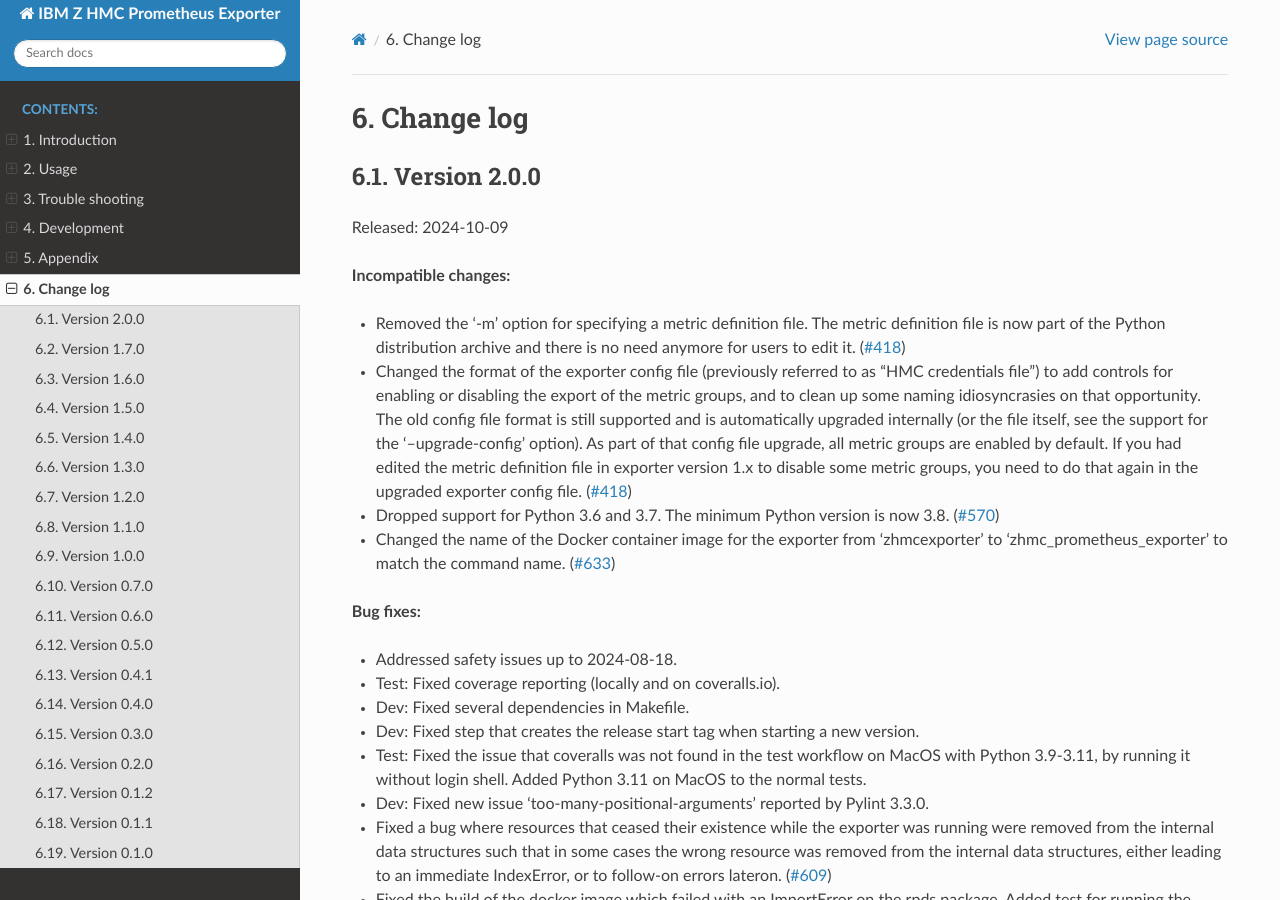
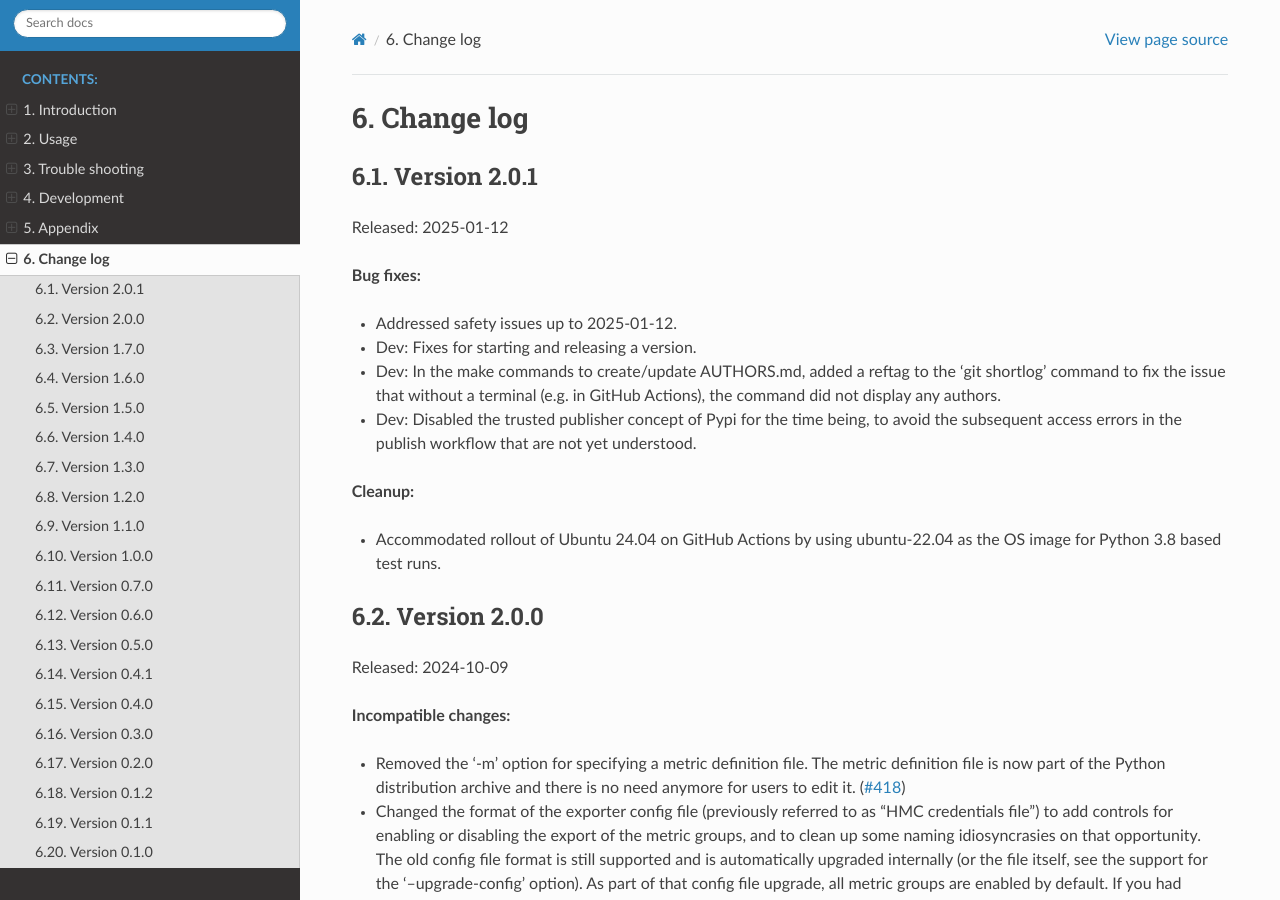
Before and after one commit to zhmcclient/zhmc-prometheus-exporter, a Sphinx documentation site: the page built from docs/changes.rst, in a window 1280 px wide and 900 px high. Built offline with Sphinx 7.4.7 and the Read the Docs theme 3.1.0, drawn with Linux system fonts in a browser that asks for light colours; the version number could not be read and is left out; some of the changed text lies outside the part shown.

Commit message:
Release 2.0.1
Signed-off-by: Andreas Maier <maiera@de.ibm.com>

```diff
--- a/changes/noissue.1.fix.rst
+++ /dev/null
@@ -1 +0,0 @@
-Dev: Fixes for starting and releasing a version.
--- a/changes/noissue.2.0.1.notshown.rst
+++ /dev/null
@@ -1 +0,0 @@
-Dummy change for starting new version 2.0.1
--- a/changes/noissue.2.cleanup.rst
+++ /dev/null
@@ -1,2 +0,0 @@
-Accommodated rollout of Ubuntu 24.04 on GitHub Actions by using ubuntu-22.04
-as the OS image for Python 3.8 based test runs.
--- a/changes/noissue.2.fix.rst
+++ /dev/null
@@ -1,3 +0,0 @@
-Dev: In the make commands to create/update AUTHORS.md, added a reftag to the
-'git shortlog' command to fix the issue that without a terminal (e.g. in GitHub
-Actions), the command did not display any authors.
--- a/changes/noissue.3.fix.rst
+++ /dev/null
@@ -1,3 +0,0 @@
-Dev: Disabled the trusted publisher concept of Pypi for the time being, to
-avoid the subsequent access errors in the publish workflow that are not yet
-understood.
--- a/changes/noissue.safety.fix.rst
+++ /dev/null
@@ -1 +0,0 @@
-Addressed safety issues up to 2025-01-12.
--- a/docs/changes.rst
+++ b/docs/changes.rst
@@ -23,6 +23,31 @@
 .. ============================================================================
 
 .. towncrier start
+Version 2.0.1
+^^^^^^^^^^^^^
+
+Released: 2025-01-12
+
+**Bug fixes:**
+
+* Addressed safety issues up to 2025-01-12.
+
+* Dev: Fixes for starting and releasing a version.
+
+* Dev: In the make commands to create/update AUTHORS.md, added a reftag to the
+  'git shortlog' command to fix the issue that without a terminal (e.g. in GitHub
+  Actions), the command did not display any authors.
+
+* Dev: Disabled the trusted publisher concept of Pypi for the time being, to
+  avoid the subsequent access errors in the publish workflow that are not yet
+  understood.
+
+**Cleanup:**
+
+* Accommodated rollout of Ubuntu 24.04 on GitHub Actions by using ubuntu-22.04
+  as the OS image for Python 3.8 based test runs.
+
+
 Version 2.0.0
 ^^^^^^^^^^^^^
 
```
